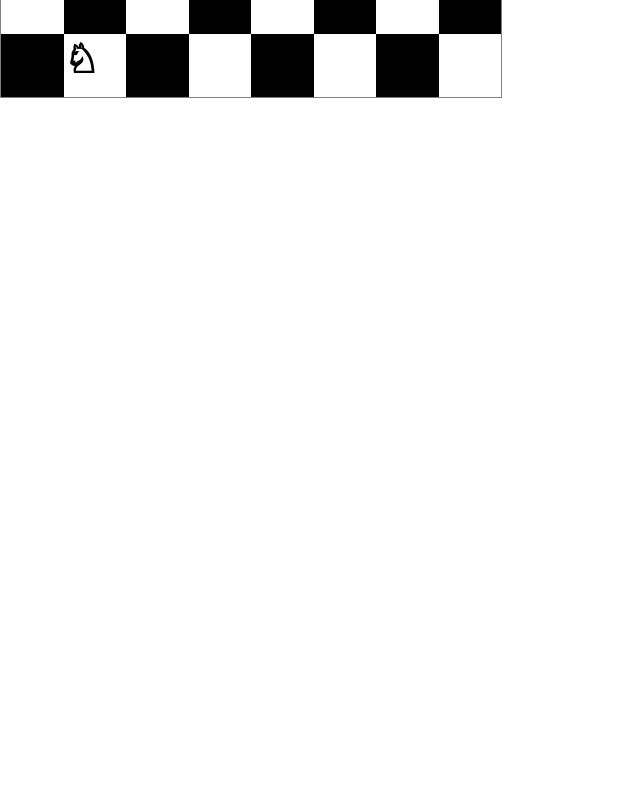
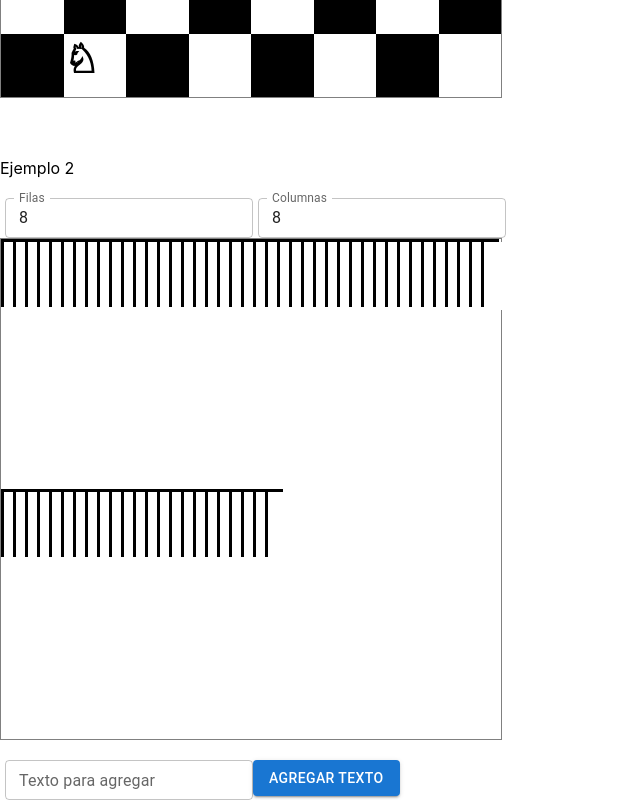
Before and after one commit to RHV044/pictogramas-web, a React (Create React App) app: page /pizarras in a window 1280 px wide. Shown: the part 773-1573 px from the top of the page, without its empty margins (0-640 px from the left). Before the commit the page ends 871 px from the top, so only its background shows below. Built offline with nearby package versions, Linux system fonts and the light colour scheme.

Commit message:
intentos varios

```diff
--- /dev/null
+++ b/src/pizarras/intento1/celda.tsx
@@ -0,0 +1,27 @@
+import type { FC, ReactNode } from 'react'
+
+export interface SquareProps {
+  children?: ReactNode
+}
+
+const squareStyle = {
+  width: '100%',
+  height: '100%',
+}
+
+export const Celda: FC<SquareProps> = ({ children }) => {
+  const backgroundColor = 'white'
+  const color = 'white'
+  return (
+    <div
+      style={{
+        ...squareStyle,
+        color,
+        backgroundColor,
+        border: 'solid'
+      }}
+    >
+      {children}
+    </div>
+  )
+}
--- /dev/null
+++ b/src/pizarras/intento1/celdaTabla.tsx
@@ -0,0 +1,43 @@
+import type { FC, ReactNode } from 'react'
+import { useDrop } from 'react-dnd'
+import { Celda } from './celda'
+
+export interface CeldaTablaProps {
+  x: number
+  y: number
+  children?: ReactNode
+}
+
+export const CeldaTabla: FC<CeldaTablaProps> = ({
+  x,
+  y,
+  children,
+}: CeldaTablaProps) => {
+  const [{ isOver, canDrop }, drop] = useDrop(
+    () => ({
+      accept: '',
+      canDrop: () => true,
+      drop: () => true,
+      collect: (monitor) => ({
+        isOver: !!monitor.isOver(),
+        canDrop: !!monitor.canDrop(),
+      }),
+    }),
+  )
+
+  return (
+    <div
+      ref={drop}
+      role="Space"
+      data-testid={`(${x},${y})`}
+      style={{
+        position: 'relative',
+        width: '100%',
+        height: '100%',
+        border: 'solid'
+      }}
+    >
+      <Celda>{children}</Celda>
+    </div>
+  )
+}
--- /dev/null
+++ b/src/pizarras/intento1/grafico.tsx
@@ -0,0 +1,41 @@
+import type { CSSProperties, FC } from 'react'
+import { DragPreviewImage, useDrag } from 'react-dnd'
+
+
+const textStyle: CSSProperties = {
+  fontSize: 40,
+  fontWeight: 'bold',
+  cursor: 'move',
+}
+
+export interface GraficoProps {
+  texto: string
+}
+
+export const Grafico: FC<GraficoProps> = ({
+  texto
+}: GraficoProps) => {
+  const [{ isDragging }, drag, preview] = useDrag(
+    () => ({
+      type: 'texto',
+      collect: (monitor) => ({
+        isDragging: !!monitor.isDragging(),
+      }),
+    }),
+    [],
+  )
+
+  return (
+    <>
+      <div
+        ref={drag}
+        style={{
+          ...textStyle,
+          opacity: isDragging ? 0.5 : 1,
+        }}
+      >
+        {texto}
+      </div>
+    </>
+  )
+}
--- /dev/null
+++ b/src/pizarras/intento1/pizarra.tsx
@@ -0,0 +1,91 @@
+import { CSSProperties, FC, useState } from 'react';
+import { useMemo } from 'react';
+
+import { Button, TextField } from '@mui/material';
+import { Tabla } from './tabla';
+import { Grafico } from './grafico';
+
+
+const containerStyle: CSSProperties = {
+  width: 500,
+  height: 500,
+  border: '1px solid gray',
+};
+
+/**
+ * The Chessboard Tutorial Application
+ */
+export const Pizarra: FC = () => {
+  const [filas, setFilas] = useState(8);
+  const [columnas, setColumnas] = useState(8);
+  const [texto, setTexto] = useState('')
+  const [textos, setTextos] = useState([] as string[])
+
+  function agregarTexto() {
+    let textosCopy = textos;
+    textosCopy.push(texto);
+    setTextos(textosCopy);
+    setTexto('');
+  }
+
+  function eliminarTexto(texto: string) {
+    let textosCopy = textos;
+    textosCopy.filter(t => t != texto);
+    setTextos(textosCopy);
+  }
+
+  return (
+    <div>
+      <br />
+      <TextField
+        style={{ marginLeft: 5 }}
+        label="Filas"
+        id="outlined-size-small"
+        value={filas}
+        inputProps={{ inputMode: 'numeric', pattern: '[0-9]*' }}
+        onChange={(evt) => setFilas(parseInt(evt?.target?.value))}
+        size="small"
+      />
+      <TextField
+        style={{ marginLeft: 5 }}
+        label="Columnas"
+        id="outlined-size-small"
+        value={columnas}
+        inputProps={{ inputMode: 'numeric', pattern: '[0-9]*' }}
+        onChange={(evt) => setColumnas(parseInt(evt?.target?.value))}
+        size="small"
+      />
+      <div style={containerStyle}>
+        <Tabla filas={filas} columnas={columnas} />
+      </div>
+      <br />
+      <TextField
+        style={{ marginLeft: 5 }}
+        label="Texto para agregar"
+        id="outlined-size-small"
+        value={texto}
+        onChange={(evt) => setTexto(evt?.target?.value)}
+        size="small"
+        onKeyDown={(e) => {
+          if(e.keyCode == 13){
+            agregarTexto()
+          }
+        }
+      }
+      />
+      <Button variant="contained" component="label" onClick={() => {
+        agregarTexto();
+      }}>
+        Agregar Texto
+      </Button>
+      <div>
+        <div style={{ overflow: 'hidden', clear: 'both' }}>
+        {textos.map(texto =>{
+          return(<Grafico texto={texto} key={texto} />)
+        })}
+
+        </div>
+      </div>
+    </div>
+  );
+};
--- /dev/null
+++ b/src/pizarras/intento1/tabla.tsx
@@ -0,0 +1,48 @@
+import type { CSSProperties, FC } from 'react'
+import { useEffect, useState } from 'react'
+
+import { CeldaTabla } from './celdaTabla'
+
+export interface TablaProps {
+  filas: number
+  columnas: number
+}
+
+/** Styling properties applied to the board element */
+const boardStyle: CSSProperties = {
+  width: '100%',
+  height: '100%',
+  display: 'flex',
+  flexWrap: 'wrap',
+}
+/** Styling properties applied to each square element */
+
+/**
+ * The chessboard component
+ * @param props The react props
+ */
+export const Tabla: FC<TablaProps> = ({ filas, columnas }) => {
+
+  function rendercelda(f: number, c: number) {
+    console.log('Fila: ', f)
+    console.log('Columna: ', c)
+    console.log('Porcentaje de ocupacion de celda: ', 100/(f*c))
+    const width= '12.5%'
+    const height= '12.5%'
+    return (
+      // <div key={f + '' + c} style={{width: 100/(f*c) + '%', height: 100/(f*c) + '%'}}>
+      <div key={f + '' + c} style={{width: width + '%', height: height}}>
+        <CeldaTabla x={f} y={c}>
+        </CeldaTabla>
+      </div>
+    )
+  }
+
+  const squares = [] as JSX.Element[]
+  for (let f = 0; f < filas; f += 1) {
+    for(let c=0; c < columnas; c += 1){
+      squares.push(rendercelda(f,c))
+    }
+  }
+  return <div style={boardStyle}>{squares}</div>
+}
--- a/src/pizarras/pizarras.tsx
+++ b/src/pizarras/pizarras.tsx
@@ -14,6 +14,7 @@ import ResponsiveAppBar from '../commons/appBar';
 import { CellDrop } from './cellDrop';
 import { Trash } from './trash';
 import { Ejemplo } from './example/ejemplo';
+import { Pizarra } from './intento1/pizarra';
 
 export default function Pizarras(this: any) {
   const [filas, setFilas] = useState(0);
@@ -123,6 +124,12 @@ export default function Pizarras(this: any) {
       <br />
       <br />
       <Ejemplo></Ejemplo>
+      <br />
+      <br />
+      <br />
+      Ejemplo 2
+      <br />
+      <Pizarra></Pizarra>
     </div>
   );
 }
```
Also changed, not shown: src/pizarras/intento1/reglas.tsx (added, +25 -0 lines), src/pizarras/movimientos.tsx (added, +25 -0 lines).
